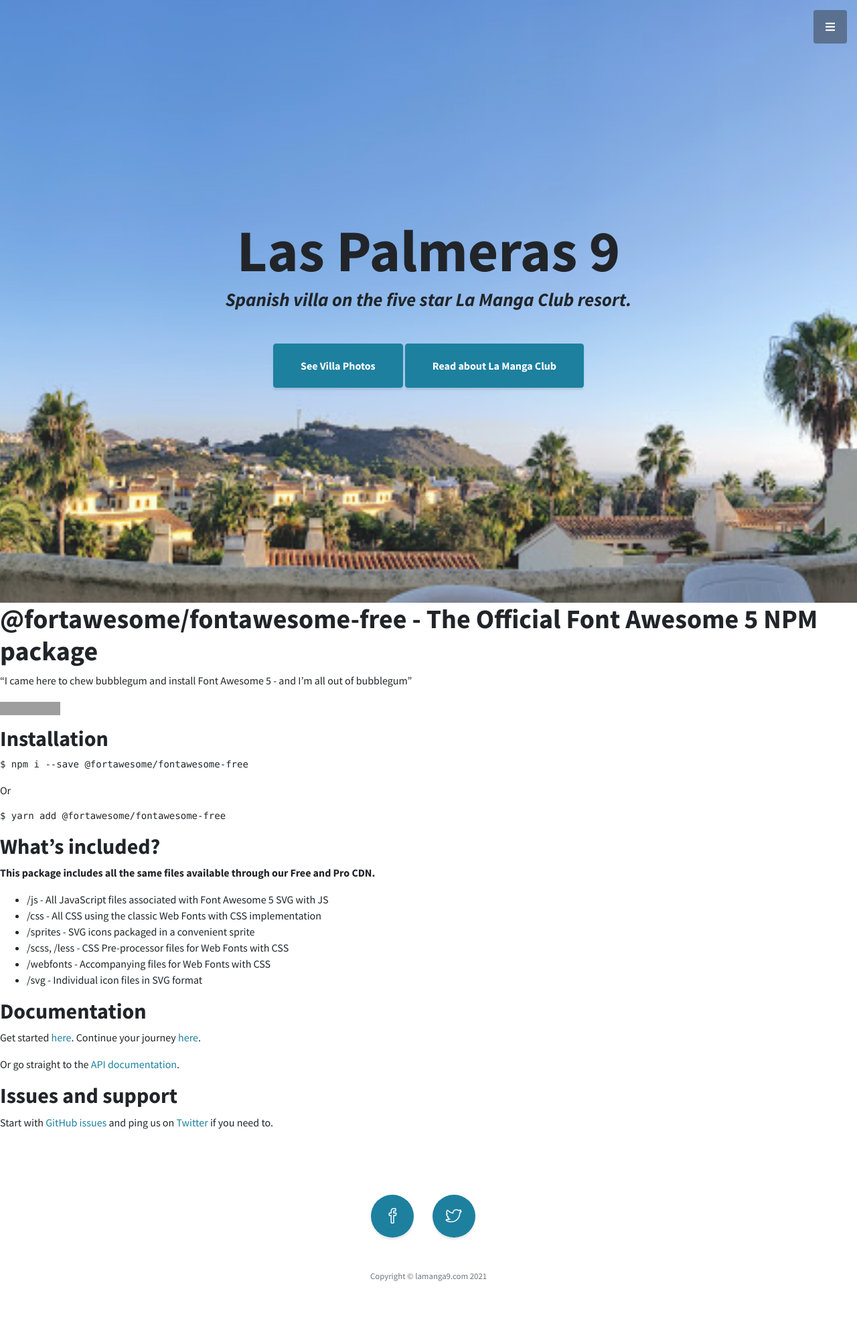
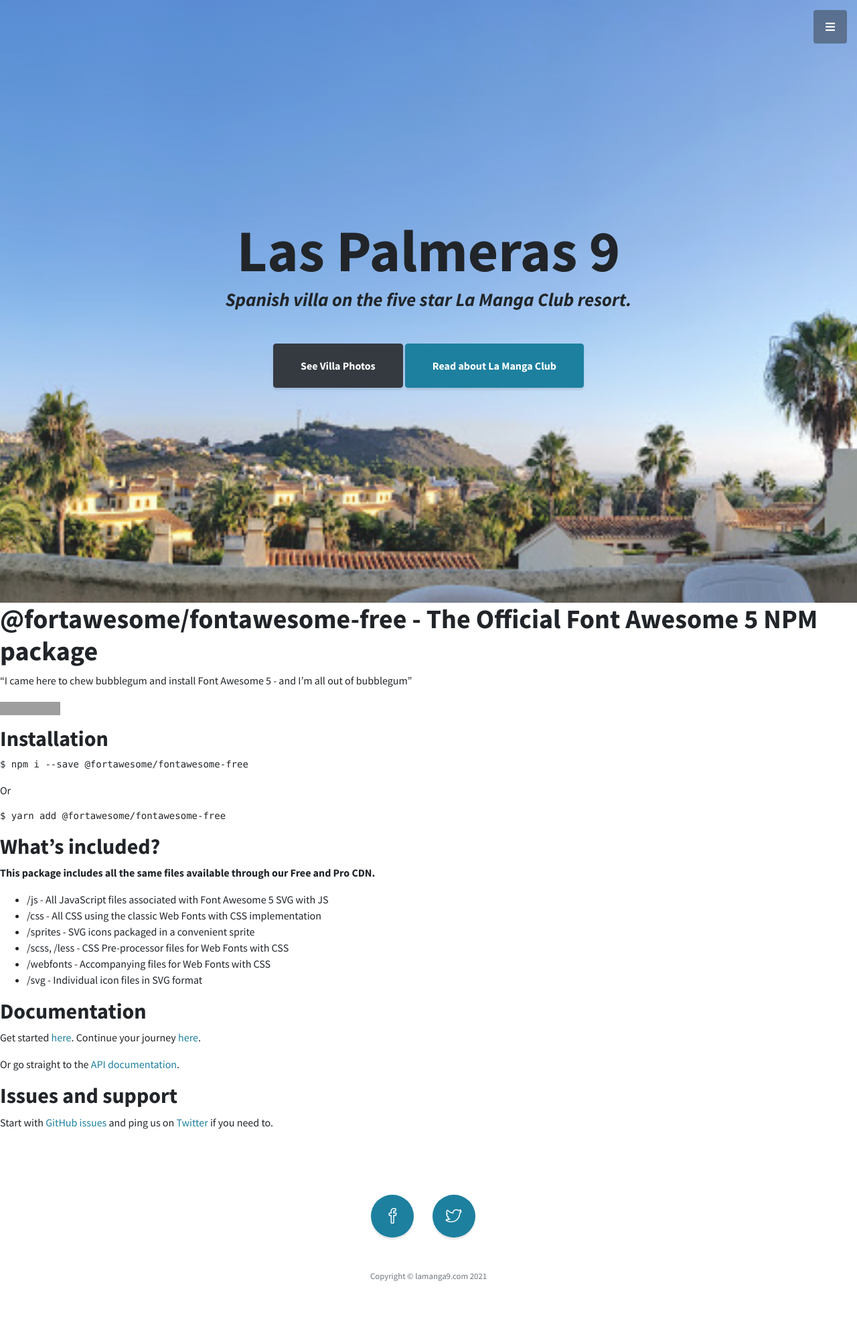
Before and after one commit to richsteer/richsteer.github.io, a Jekyll site: the page built from vendor/fontawesome-free/README.md, in a window 1280 px wide. Shown: the whole page at 67% size. Built offline with Jekyll 4.4.1, drawn with Linux system fonts in a browser that asks for light colours; our own code applies the rules of GitHub Pages for plain Markdown files; grey boxes are pictures that could not be loaded.

Commit message:
Update header.html

```diff
--- a/_includes/header.html
+++ b/_includes/header.html
@@ -4,8 +4,8 @@
         <h3 class="mb-5">
           <em>Spanish villa on the five star La Manga Club resort.</em>
         </h3>
-        <a class="btn btn-dark btn-primary btn-xl js-scroll-trigger" href="#gallery">See Villa Photos</a>
-        <a class="btn btn-dark btn-primary btn-xl js-scroll-trigger" href="#LaMangaClub">Read about La Manga Club</a>
+        <a class="btn btn-dark btn-xl js-scroll-trigger" href="#gallery">See Villa Photos</a>
+        <a class="btn btn-dark btn-primary btn-xl js-scroll-trigger" href="#about-la-manga-club">Read about La Manga Club</a>
     </div>
     <div class="overlay"></div>
 </header>
```
